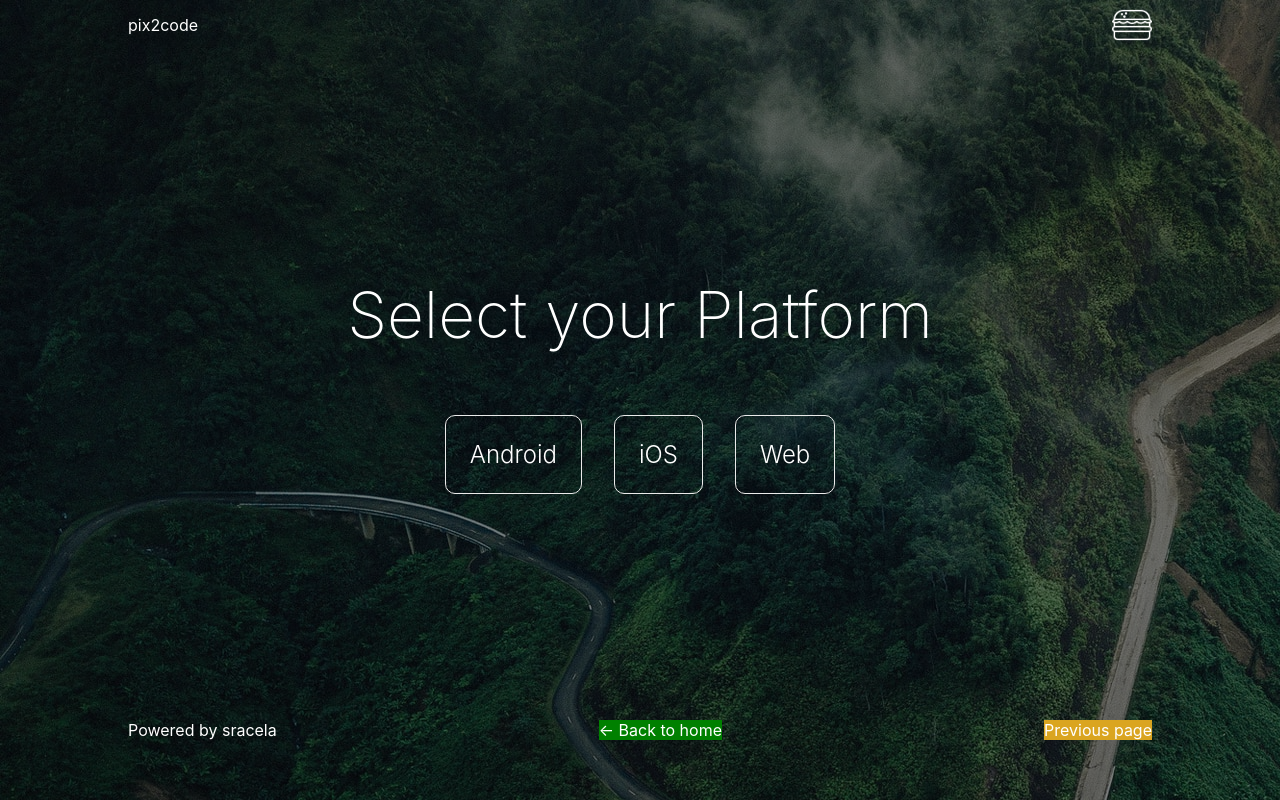
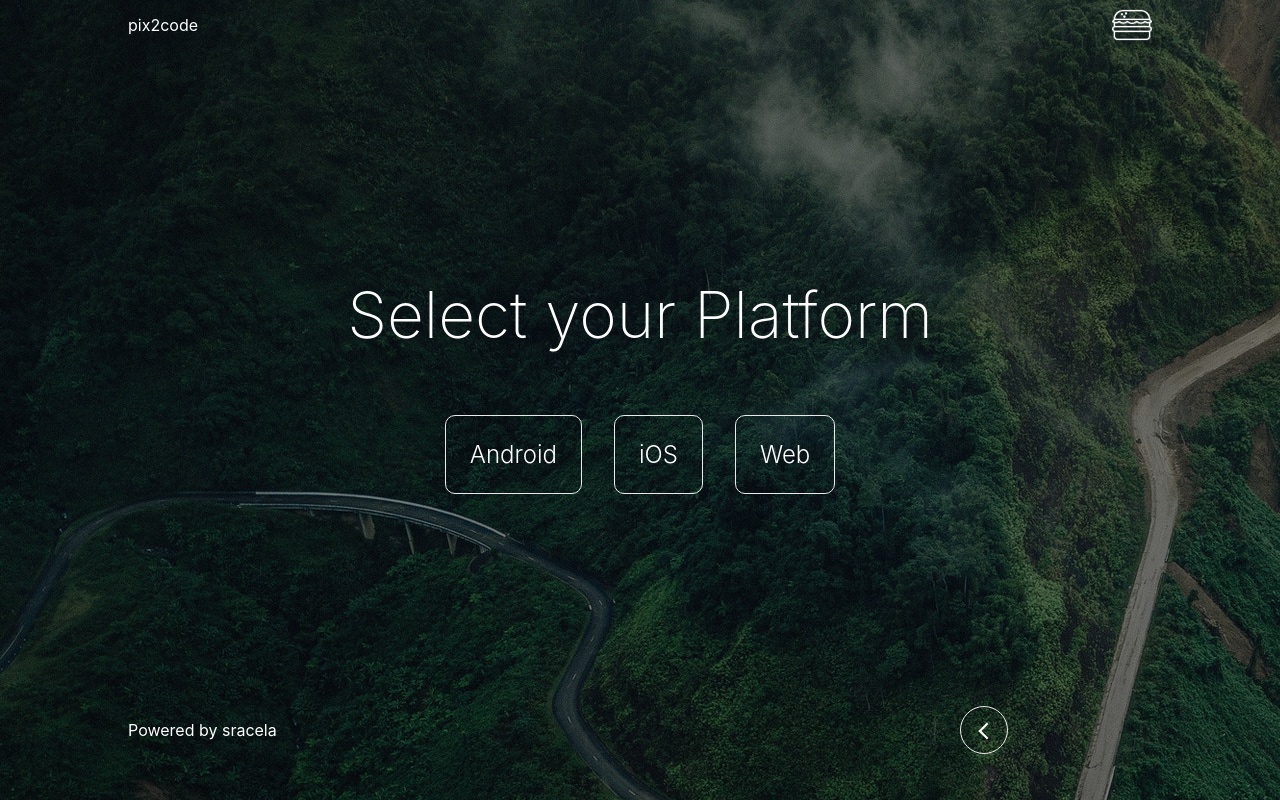
Before and after one commit to sracela/laiout, a Next.js app: page /converter in a window 1280 px wide. Built offline with nearby package versions, Linux system fonts and the light colour scheme.

Commit message:
Implement back button style and logic with a new component NavBackButton. Style main layout. Add image upload component

```diff
--- a/components/image_uploader.js
+++ b/components/ImageUploader.js
@@ -1,3 +1,5 @@
+
+
 export default function ImageUploader() {
- return <button>Upload</button>
+ return <div></div>
 }
--- /dev/null
+++ b/components/NavBackButton.js
@@ -0,0 +1,15 @@
+import { useRouter } from 'next/router'
+import styles from './NavBackButton.module.css'
+
+export default function NavBackButton() {
+    const router = useRouter()
+
+    return (
+        <button className={styles.button}  onClick={() => router.back()}>
+          <span className={styles.circle} aria-hidden="true">
+            <span className={`${styles.icon} ${styles.arrow}`}></span>
+          </span>
+        <span className={styles.buttonText}>Previous page</span>
+        </button>
+        )
+}
--- /dev/null
+++ b/components/NavBackButton.module.css
@@ -0,0 +1,93 @@
+.button {
+  position: relative;
+  display: inline-block;
+  cursor: pointer;
+  outline: none;
+  border: 0;
+  vertical-align: middle;
+  text-decoration: none;
+  background: transparent;
+  padding: 0;
+  font-size: inherit;
+  font-family: inherit;
+  width: 12rem;
+  height: auto;
+}
+
+
+.circle {
+  -webkit-transition: all 0.45s cubic-bezier(0.65, 0, 0.076, 1);
+  transition: all 0.45s cubic-bezier(0.65, 0, 0.076, 1);
+  position: relative;
+  display: block;
+  margin: 0;
+  width: 3rem;
+  height: 3rem;
+  /* background: #282936; */
+  background: none;
+  border: 1px solid #eaeaea;
+  border-radius: 1.625rem;
+}
+
+.icon {
+  -webkit-transition: all 0.45s cubic-bezier(0.65, 0, 0.076, 1);
+  transition: all 0.45s cubic-bezier(0.65, 0, 0.076, 1);
+  position: absolute;
+  top: 0;
+  bottom: 0;
+  margin: auto;
+  background: #fff;
+}
+
+.arrow {
+  -webkit-transition: all 0.45s cubic-bezier(0.65, 0, 0.076, 1);
+  transition: all 0.45s cubic-bezier(0.65, 0, 0.076, 1);
+  left: 1.2rem;
+  width: 1.2rem;
+  height: 0.125rem;
+  background: none;
+}
+
+.arrow::before {
+  position: absolute;
+  content: '';
+  top: -0.25rem;
+  right: 0.4rem;
+  width: 0.625rem;
+  height: 0.625rem;
+  border-top: 0.125rem solid #fff;
+  border-right: 0.125rem solid #fff;
+  -webkit-transform: rotate(225deg);
+          transform: rotate(225deg);
+}
+
+.buttonText{
+  -webkit-transition: all 0.45s cubic-bezier(0.65, 0, 0.076, 1);
+  transition: all 0.45s cubic-bezier(0.65, 0, 0.076, 1);
+  position: absolute;
+  top: 0;
+  left: 0;
+  right: 0;
+  bottom: 0;
+  padding: 0.75rem 0;
+  margin: 0 0 0 1.85rem;
+  color: transparent;
+  font-weight: 300;
+  line-height: 1.6;
+  text-align: center;
+  text-transform: uppercase;
+}
+
+.button:hover .circle {
+  width: 100%;
+}
+
+.button:hover .circle .arrow {
+  background: #fff;
+  -webkit-transform: translate(-0.5rem, 0);
+          transform: translate(-0.5rem, 0);
+}
+
+.button:hover .buttonText {
+  color: #fff;
+}
--- a/components/layout.js
+++ b/components/layout.js
@@ -2,10 +2,12 @@ import Head from 'next/head'
 import styles from './layout.module.css'
 import Link from 'next/link'
 
-const name = 'Sara Cela'
+import NavBackButton from '../components/NavBackButton'
+
 export const siteTitle = 'Pix2code'
 
 export default function Layout({ children, home }) {
+
     return (
         <div className={styles.container}>
             <Head>
@@ -28,18 +30,11 @@ export default function Layout({ children, home }) {
             <footer className={styles.footer}>
                 <p>Powered by sracela</p>
                 {!home && (
-                    <div className={styles.backToHome}>
-                        <Link href="/">
-                            <a>← Back to home</a>
-                        </Link>
+                    <div>
+                        {/* <span onClick={() => router.back()}>Previous page</span> */}
+                        <NavBackButton />
                     </div>
                 )}
-                {!home && (
-                    <div className={styles.backToPrevious}>
-                        <Link href="/">
-                            <a>Previous page</a>
-                        </Link>
-                    </div>)}
             </footer>
         </div>
     )
--- a/components/layout.module.css
+++ b/components/layout.module.css
@@ -46,11 +46,3 @@
     object-fit: contain;
     height: 2.5em;
 }
-
-.backToHome {
-    background-color: green;
-}
-
-.backToPrevious {
-    background-color: goldenrod;
-}
--- a/pages/upload_image.js
+++ b/pages/upload_image.js
@@ -1,6 +1,6 @@
 import Head from 'next/head'
 import Layout, { siteTitle } from '../components/layout'
-import ImageUploader from '../components/image_uploader'
+import ImageUploader from '../components/ImageUploader'
 import styles from '../styles/Home.module.css'
 
 export default function Upload_Image() {
@@ -9,8 +9,8 @@ export default function Upload_Image() {
         <Head>
           <title>{siteTitle}</title>
         </Head>
-        <section className={styles.grid}>
-          <h1 className={styles.title}>Upload a screenshot of your favourite layout</h1>
+        <section>
+          <h1 className={styles.title}>Upload an image</h1>
           <ImageUploader />
         </section>
       </Layout>
```
Also changed, not shown: pages/converter.js (+5 -5 lines), styles/Home.module.css (+8 -31 lines).
